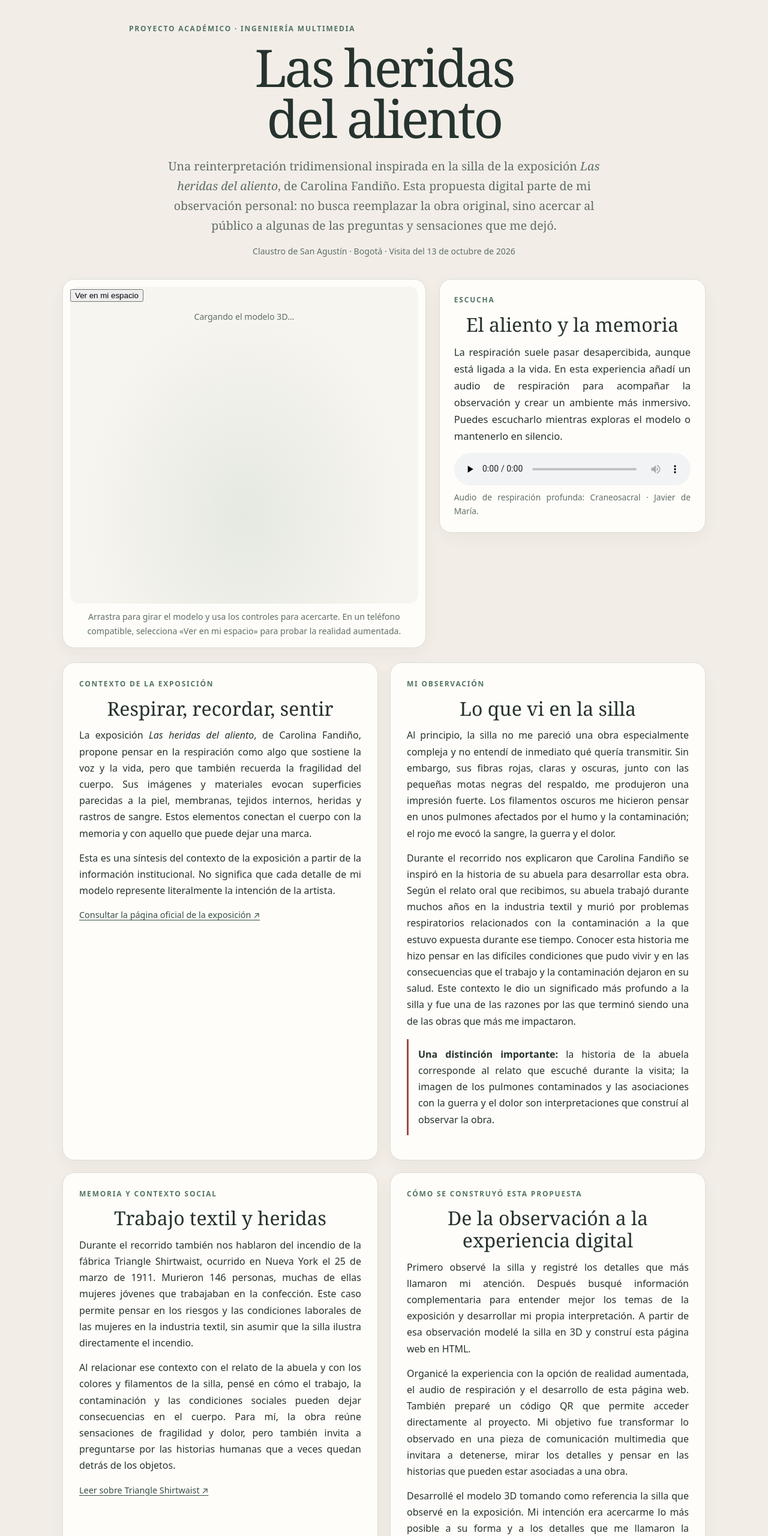
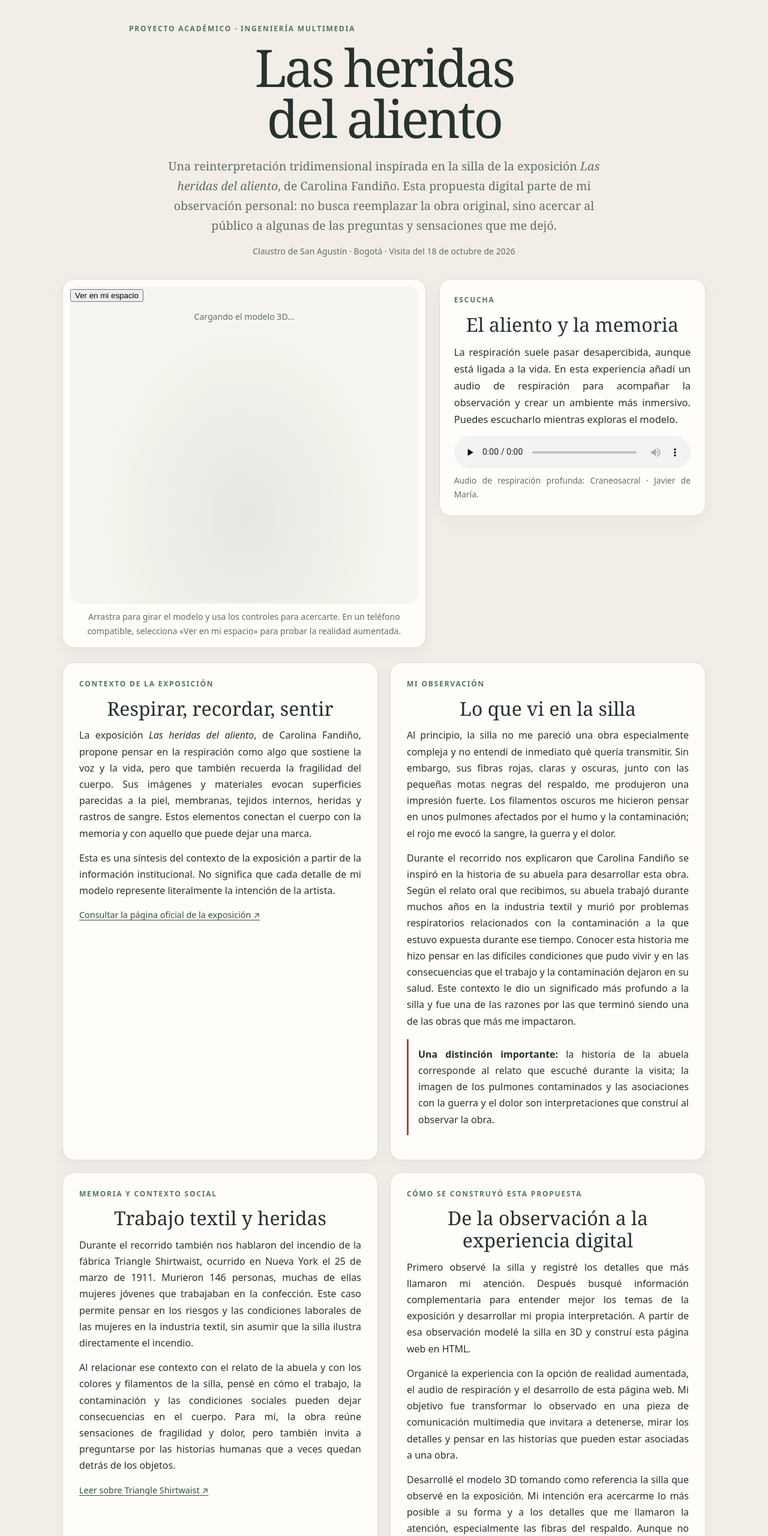
Before and after one commit to lkguarinc/exhibici-n_silla, a plain HTML site: page index.html in a window 1280 px wide. Shown: the top 2560 px of the page at 60% size. Drawn offline with nearby package versions, Linux system fonts and the light colour scheme.

Commit message:
Revise header, footer, and audio section details
Updated the header and footer content, modified the project description, and adjusted the audio section.

```diff
--- a/index.html
+++ b/index.html
@@ -248,7 +248,7 @@
     </p>
 
     <p class="credit">
-      Claustro de San Agustín · Bogotá · Visita del 13 de octubre de 2026
+      Claustro de San Agustín · Bogotá · Visita del 18 de octubre de 2026
     </p>
   </header>
 
@@ -292,7 +292,7 @@
           La respiración suele pasar desapercibida, aunque está ligada a la vida.
           En esta experiencia añadí un audio de respiración para acompañar la
           observación y crear un ambiente más inmersivo. Puedes escucharlo
-          mientras exploras el modelo o mantenerlo en silencio.
+          mientras exploras el modelo.
         </p>
 
         <audio controls preload="none">
@@ -419,8 +419,7 @@
 
       <p>
         Organicé la experiencia con la opción de realidad aumentada, el audio de
-        respiración y el desarrollo de esta página web. También preparé un código
-        QR que permite acceder directamente al proyecto. Mi objetivo fue transformar
+        respiración y el desarrollo de esta página web. Mi objetivo fue transformar
         lo observado en una pieza de comunicación multimedia que invitara a detenerse,
         mirar los detalles y pensar en las historias que pueden estar asociadas a una obra.
       </p>
```
